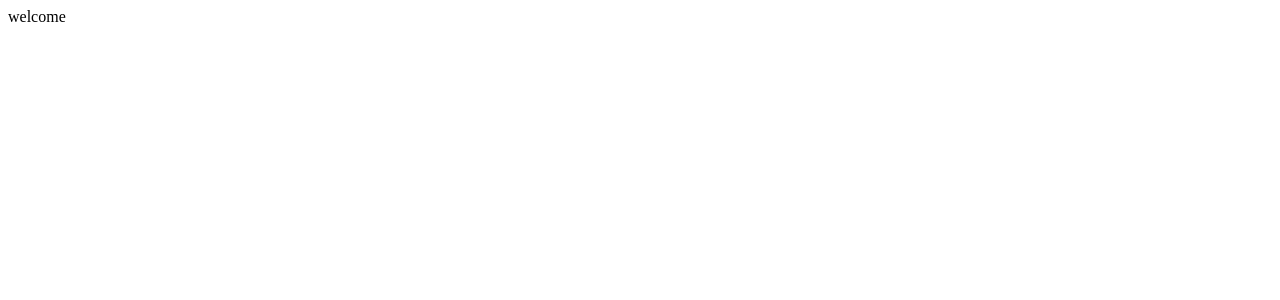
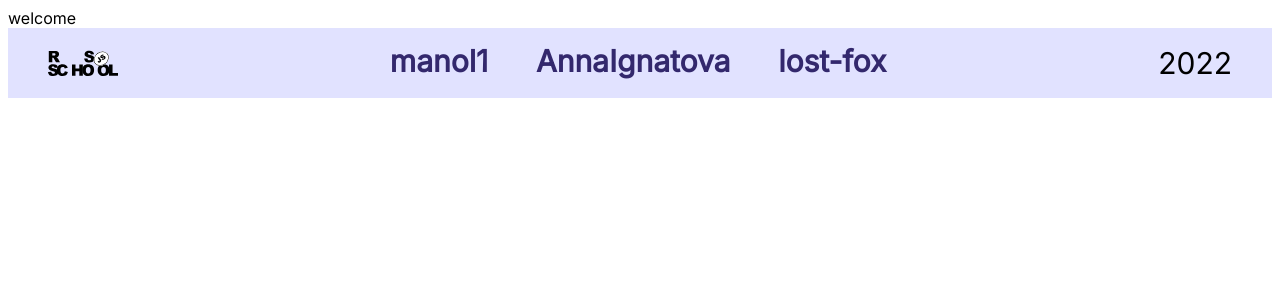
Before and after one commit to AnnaIgnatova/project-management-app, a React (Create React App) app in the folder rs-kanban/: page / in a window 1280 px wide. Shown: the top 300 px of the page. Built offline with nearby package versions, Linux system fonts and the light colour scheme.

Commit message:
feat: add footer

```diff
--- a/rs-kanban/src/App.tsx
+++ b/rs-kanban/src/App.tsx
@@ -8,9 +8,11 @@ import { User } from './pages/User';
 import { Welcome } from './pages/Welcome';
 import { Registration } from './pages/Registration';
 import { Routes } from './types/routes';
+import { Footer } from './components/Footer';
 
 const AppRouter = () => {
   return (
+    <>
       <RoutesWrapper>
         <Route path={Routes.welcome} element={<Welcome />} />
         <Route path={Routes.main} element={<Main />} />
@@ -20,6 +22,8 @@ const AppRouter = () => {
         <Route path={Routes.board} element={<Board />} />
         <Route path={Routes.notFound} element={<NotFound />} />
       </RoutesWrapper>
+      <Footer />
+    </>
   );
 };
 
--- /dev/null
+++ b/rs-kanban/src/components/Footer/index.tsx
@@ -0,0 +1,41 @@
+import './style.scss';
+import rssImg from '../../assets/image/rs_school_js.svg';
+
+export const Footer: React.FC = () => {
+  return (
+    <div className="container-footer">
+      <div className="rss">
+        <a href="https://rs.school/react/" target="_blank" rel="noreferrer">
+          <img className="rss-img" src={rssImg} alt="rss course" />
+        </a>
+      </div>
+      <div className="github">
+        <a
+          className="github-account"
+          href="https://github.com/manol1"
+          target="_blank"
+          rel="noreferrer"
+        >
+          manol1
+        </a>
+        <a
+          className="github-account"
+          href="https://github.com/annaignatova"
+          target="_blank"
+          rel="noreferrer"
+        >
+          AnnaIgnatova
+        </a>
+        <a
+          className="github-account"
+          href="https://github.com/lost-fox"
+          target="_blank"
+          rel="noreferrer"
+        >
+          lost-fox
+        </a>
+      </div>
+      <div className="year">2022</div>
+    </div>
+  );
+};
--- /dev/null
+++ b/rs-kanban/src/components/Footer/style.scss
@@ -0,0 +1,31 @@
+.container-footer{
+   display: flex;
+   justify-content: space-between;
+   padding: 15px 40px;
+   height: 40px;
+   background-color: #E1E2FF;
+
+   .rss{
+      &-img{
+         width: 70px;
+         height: 40px;
+      }
+   }
+
+   .github{
+      width: 50%;
+      display: flex;
+      justify-content:space-evenly;
+      font-size: 30px;
+      &-account{
+         font-weight: 600;
+         color:#33286D;
+         text-decoration: none;
+      }
+   }
+
+   .year{
+      font-size: 30px;
+      line-height: 40px;
+   }
+}
--- a/rs-kanban/src/index.css
+++ b/rs-kanban/src/index.css
@@ -0,0 +1,5 @@
+@import url('https://fonts.googleapis.com/css2?family=Inter&display=swap');
+
+body{
+   font-family: 'Inter', sans-serif;
+}
--- /dev/null
+++ b/rs-kanban/src/react-app-env.d.ts
@@ -0,0 +1 @@
+/// <reference types="react-scripts" />
```
Also changed, not shown: rs-kanban/src/assets/image/rs_school_js.svg (added), 1 other file (tests, documents, lock files or other folders). Lines whose indentation alone changed are shown as unchanged.
